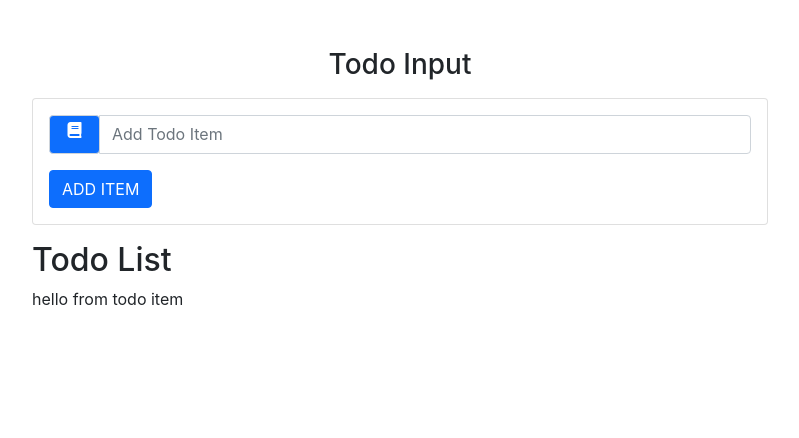
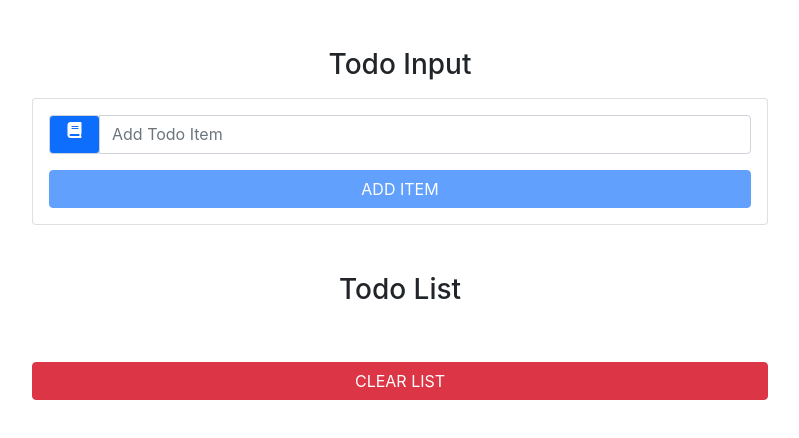
Before and after one commit to lodiajames/react-todo-list, a React (Create React App) app: page / in a window 1280 px wide. Shown: the top 438 px of the page, without its empty margins (240-1039 px from the left). Built offline with nearby package versions, Linux system fonts and the light colour scheme.

Commit message:
finished work

```diff
--- a/src/App.js
+++ b/src/App.js
@@ -1,4 +1,4 @@
-import { logDOM } from '@testing-library/dom';
+// import { logDOM } from '@testing-library/dom';
 import React, { Component } from 'react';
 import { v4 as uuidv4 } from 'uuid';
 import TodoInput from './components/TodoInput';
@@ -29,16 +29,28 @@
      item:'',
      id:uuidv4(),
      editItem:false
-   },()=>console.log(this.state))
+   })
   }
   clearList=(e)=>{
-    console.log('clear list')
+    this.setState({
+      items:[]
+    })
   }
   handleDelete =(id)=>{
-    console.log('handle edit ${id}')
+    const filteredItems = this.state.items.filter(item=>item.id!==id);
+    this.setState({
+      items:filteredItems
+    });
   }
   handleEdit =(id)=>{
-    console.log('edit ${id}')
+  const filteredItems = this.state.items.filter(item=>item.id!==id);
+    const selectedItem = this.state.items.find(item=>item.id===id);
+   this.setState({
+     items: filteredItems,
+     item:selectedItem.title,
+     id:id,
+     editItem:true
+   })
   }
   render() {
 
@@ -49,7 +61,7 @@
              <h3 className='text-capitalize text-center'>todo input</h3>
              <TodoInput  item={this.state.item} handleChange={this.handleChange} handleSubmit={this.handleSubmit}
              editItem={this.state.editItem}/>
-             <TodoList  items={this.state.items} clearList={this.clearList} handleDelete={this.handleEdit}
+             <TodoList  items={this.state.items} clearList={this.clearList} handleDelete={this.handleDelete}
              handleEdit={this.handleEdit}/>
 
            </div>
--- a/src/components/TodoInput.js
+++ b/src/components/TodoInput.js
@@ -16,7 +16,13 @@
                      value={item}
                      onChange={handleChange}/>
                   </div>
-                  <button type="submit" className='btn btn-block btn-primary mt-3 text-uppercase'>add item</button>
+         <button type="submit"
+         disabled={item?false:true}
+         className={editItem ?"btn btn-block w-100 btn-success mt-3 text-uppercase":"btn btn-block w-100 btn-primary mt-3 text-uppercase"}>
+
+             {editItem ?'edit item':'add item'}
+
+             </button>
 
               </form>
           </div>
--- a/src/components/TodoItem.js
+++ b/src/components/TodoItem.js
@@ -2,10 +2,18 @@
 
 export default class TodoItem extends Component {
     render() {
-        return (
-            <div>
-                hello from todo item
-            </div>
-        )
+        const {title, handleDelete, handleEdit} = this.props
+        return <li className="list-group-item text-capitalize d-flex justify-content-between my-2">
+            <h6>{title}</h6>
+             <div className='todo-icon'>
+                 <span className='mx-2 text-success' onClick={handleEdit}>
+                     <i className="fas fa-pen"></i>
+                 </span>
+                 <span className='mx-2 text-danger' onClick={handleDelete}>
+                     <i className="fas fa-trash"></i>
+                 </span>
+
+             </div>
+        </li>
     }
 }
--- a/src/components/TodoList.js
+++ b/src/components/TodoList.js
@@ -1,12 +1,16 @@
 import React, { Component } from 'react'
-import Item from './TodoItem';
+
+import TodoItem from "./TodoItem";
 export default class TodoList extends Component {
     render() {
+    const {items, clearList, handleDelete, handleEdit} = this.props
         return (
-            <section>
-             <h2>Todo List</h2>
-             <Item />
-            </section>
+          <ul className='list-group my-5'>
+              <h3 className='text-capitalize text-center'>todo list</h3>
+  {items.map(item =>{return (<TodoItem key={item.id} title={item.title} handleDelete={()=>handleDelete(item.id)}
+  handleEdit={()=>handleEdit(item.id)}></TodoItem>)})}
+<button type="button" className="btn btn-danger btn-block text-uppercase mt-5" onClick={clearList}>clear list</button>
+          </ul>
         )
     }
 }
```
